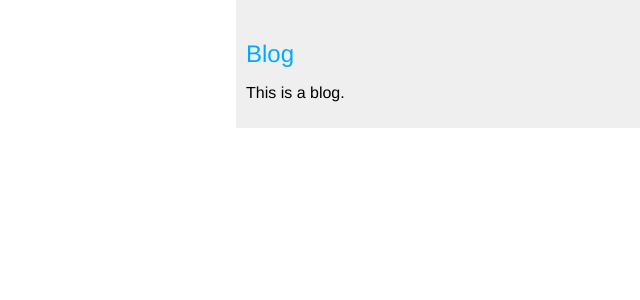
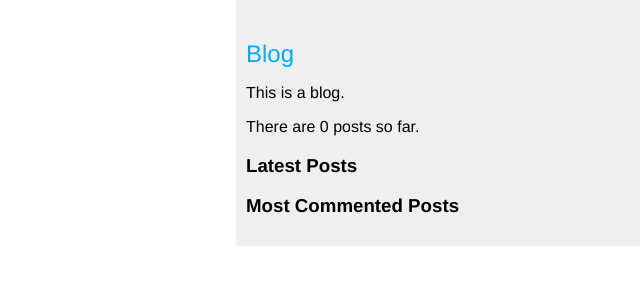
Before and after one commit to markirius/blog, a Django app: template templates/blog/base.html in a window 1280 px wide. Shown: the top 300 px of the page, without its empty margins (640-1280 px from the left). Run offline with Django 3.2, Linux system fonts and the light colour scheme; the template is opened without the code that fills it, so the values that code supplies are empty.

Commit message:
added template tags for latest and most commented posts

```diff
--- /dev/null
+++ b/blog/templatetags/blog_tags.py
@@ -0,0 +1,24 @@
+from django import template
+from django.db.models import Count
+
+from blog.models import Post
+
+register = template.Library()
+
+
+@register.simple_tag
+def total_posts():
+    return Post.published.count()
+
+
+@register.inclusion_tag("blog/latest_posts.html")
+def show_latest_posts(count=5):
+    latest_posts = Post.published.order_by("-publish")[:count]
+    return {"latest_posts": latest_posts}
+
+
+@register.simple_tag
+def get_most_commentd_posts(count=5):
+    return Post.published.annotate(
+                total_comments=Count("comments")
+            ).order_by("-total_comments")[:count]
--- a/templates/blog/base.html
+++ b/templates/blog/base.html
@@ -1,3 +1,4 @@
+{% load blog_tags %}
 {% load static %}
 <!DOCTYPE html>
 <html lang="en">
@@ -21,6 +22,18 @@
       </a>
     </h2>
     <p>This is a blog.</p>
+    <p>There are {% total_posts %} posts so far.</p>
+    <h3>Latest Posts</h3>
+    {% show_latest_posts %}
+    <h3>Most Commented Posts</h3>
+    {% get_most_commentd_posts as most_commented_posts %}
+    <ul>
+      {% for post in most_commented_posts %}
+        <li>
+          <a href="{{ post.get_absolute_url }}">{{ post.title }}</a>
+        </li>
+      {% endfor %}
+    </ul>
   </div>
 </body>
 </html>
--- /dev/null
+++ b/templates/blog/latest_posts.html
@@ -0,0 +1,7 @@
+<ul>
+  {% for post in latest_posts %}
+    <li>
+      <a href="{{ post.get_absolute_url }}">{{ post.title }}</a>
+    </li>
+  {% endfor %}
+</ul>
```
Also changed, not shown: blog/templatetags/__init__.py (added), 1 other file.
